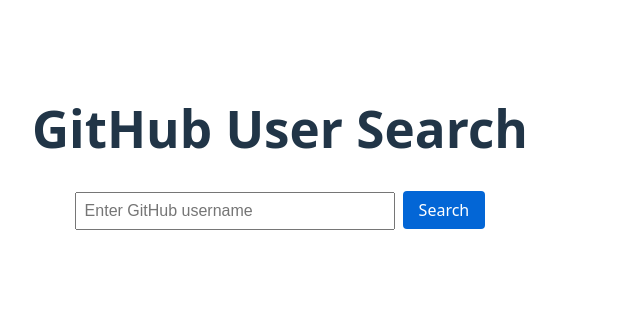
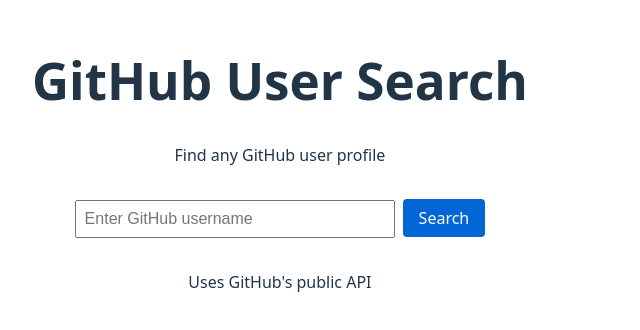
Before and after one commit to nourKhattab-nour/alx-fe-reactjs, a React (Vite) app in the folder github-user-search/: page / in a window 1280 px wide. Shown: the part 236-566 px from the top of the page, without its empty margins (0-640 px from the left). Built offline with nearby package versions, Linux system fonts and the light colour scheme.

Commit message:
Update App.jsx

```diff
--- a/github-user-search/src/App.jsx
+++ b/github-user-search/src/App.jsx
@@ -8,24 +8,28 @@
   const [userData, setUserData] = useState(null);
   const [loading, setLoading] = useState(false);
   const [error, setError] = useState(null);
+  const [searchTerm, setSearchTerm] = useState('');
 
   const handleSearch = async (username) => {
-    if (!username) return;
+    // Skip search if empty or same as previous search
+    if (!username.trim() || username === searchTerm) return;
 
+    setSearchTerm(username);
     setLoading(true);
     setError(null);
+    setUserData(null); // Clear previous results
 
     try {
       const { data, error } = await fetchUserData(username);
+
       if (error) {
         setError(error);
-        setUserData(null);
       } else {
         setUserData(data);
       }
     } catch (err) {
-      setError('An unexpected error occurred');
-      setUserData(null);
+      setError('Failed to connect to GitHub API');
+      console.error('API Error:', err);
     } finally {
       setLoading(false);
     }
@@ -33,12 +37,36 @@
 
   return (
     <div className="app">
-      <h1>GitHub User Search</h1>
-      <SearchBar onSearch={handleSearch} />
+      <header className="app-header">
+        <h1>GitHub User Search</h1>
+        <p>Find any GitHub user profile</p>
+      </header>
 
-      {loading && <div className="loading">Loading...</div>}
-      {error && <div className="error">{error}</div>}
-      {userData && <UserCard user={userData} />}
+      <main className="app-content">
+        <SearchBar onSearch={handleSearch} />
+
+        {loading && (
+          <div className="status-message loading">
+            <div className="spinner"></div>
+            <p>Searching for {searchTerm}...</p>
+          </div>
+        )}
+
+        {error && (
+          <div className="status-message error">
+            <p>⚠️ {error}</p>
+            {error.includes('not found') && (
+              <p>Please check the username and try again</p>
+            )}
+          </div>
+        )}
+
+        {userData && <UserCard user={userData} />}
+      </main>
+
+      <footer className="app-footer">
+        <p>Uses GitHub's public API</p>
+      </footer>
     </div>
   );
 }
```
